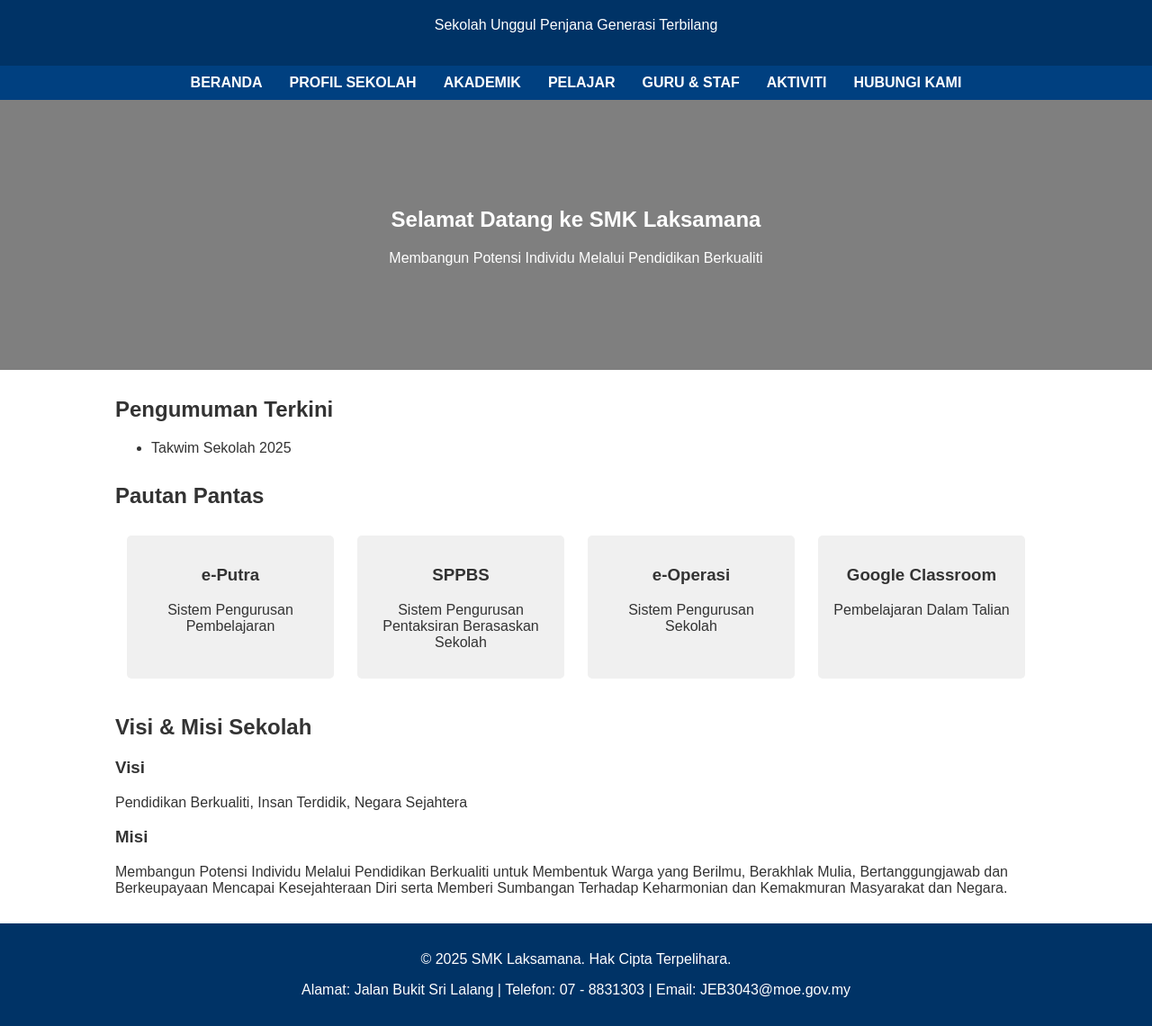
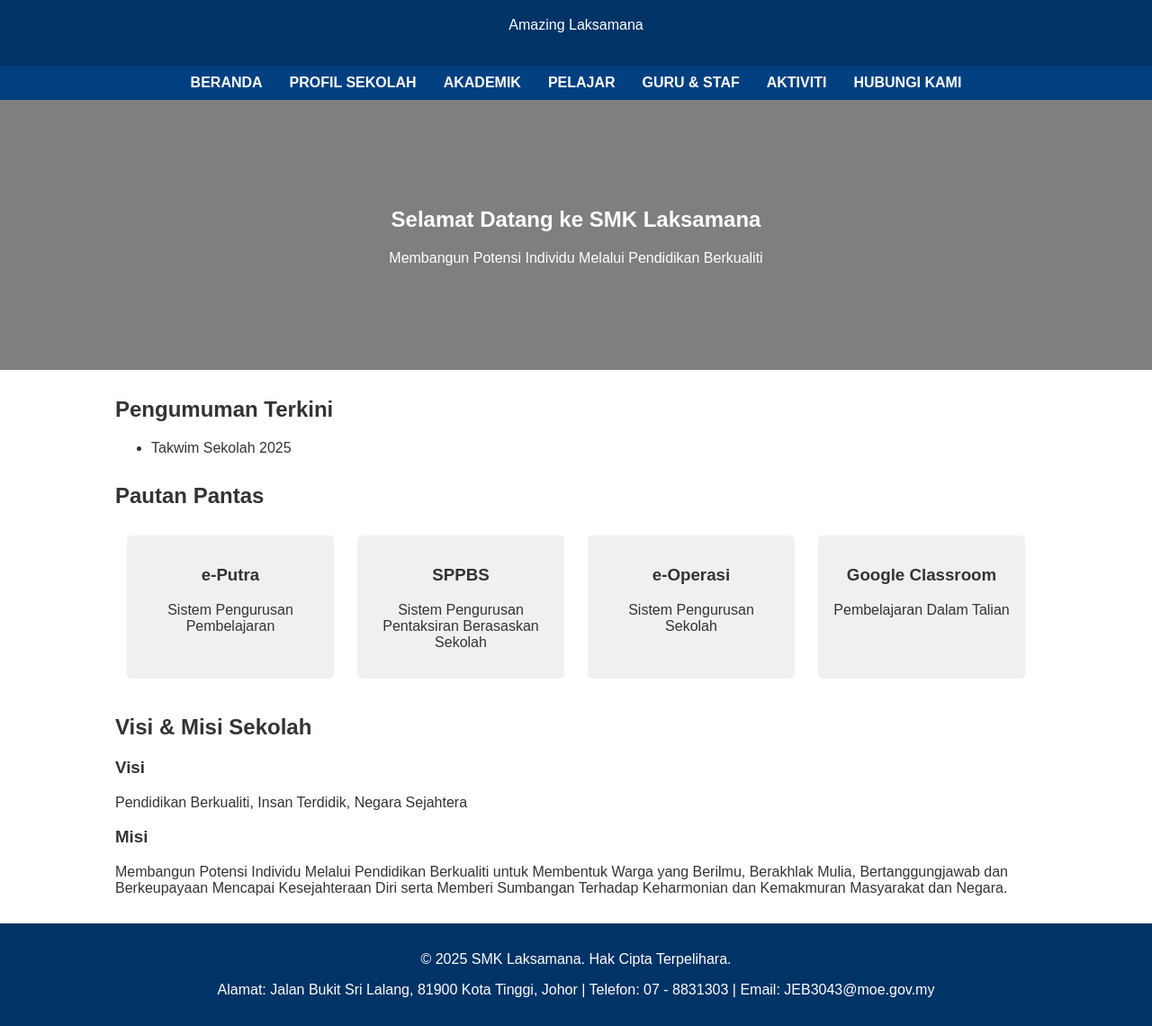
Before and after one commit to smklaksamana/smklaksamana.github.io, a plain HTML site: page index.html in a window 1280 px wide. Shown: the part 81-1221 px from the top of the page at 90% size. Drawn offline with Linux system fonts and the light colour scheme.

Commit message:
Update index.html

```diff
--- a/index.html
+++ b/index.html
@@ -81,7 +81,7 @@
 <body>
     <header>
         <h1>SEKOLAH MENENGAH KEBANGSAAN LAKSAMANA</h1>
-        <p>Sekolah Unggul Penjana Generasi Terbilang</p>
+        <p>Amazing Laksamana</p>
     </header>
 
     <nav>
@@ -146,7 +146,7 @@
 
     <footer>
         <p>© 2025 SMK Laksamana. Hak Cipta Terpelihara.</p>
-        <p>Alamat: Jalan Bukit Sri Lalang | Telefon: 07 - 8831303 | Email: JEB3043@moe.gov.my</p>
+        <p>Alamat: Jalan Bukit Sri Lalang, 81900 Kota Tinggi, Johor | Telefon: 07 - 8831303 | Email: JEB3043@moe.gov.my</p>
     </footer>
 </body>
 </html>
```
